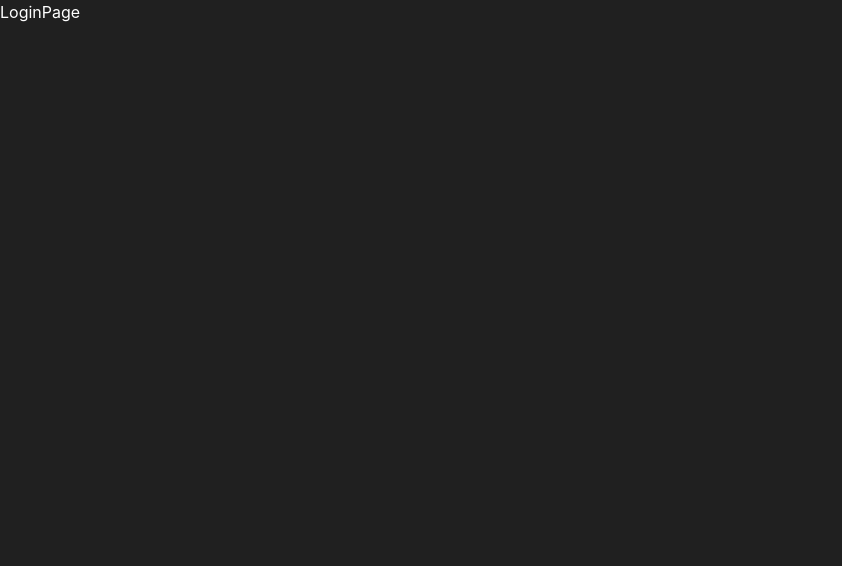
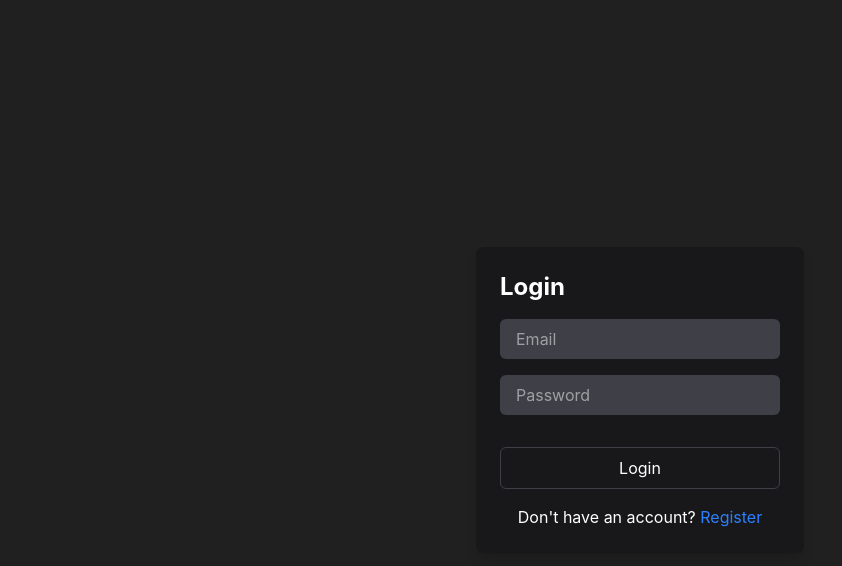
Before and after one commit to julioguerrero131/mern-crud-auth, a React app in the folder frontend/: page /login in a window 1280 px wide. Shown: the top 566 px of the page, without its empty margins (0-842 px from the left). Built offline with nearby package versions, Linux system fonts and the light colour scheme; the HTML template or start-up script is replaced by a standard one.

Commit message:
feat: login terminado, maneja y muestra errores igual que al registrarse, y enlace añadido para moverse entre login y register

```diff
--- a/frontend/src/api/auth.js
+++ b/frontend/src/api/auth.js
@@ -3,3 +3,5 @@ import axios from "axios"
 const API_URL = "http://localhost:3000/api"
 
 export const registerRequest = (user) => axios.post(API_URL + "/register", user)
+
+export const loginRequest = (user) => axios.post(API_URL + "/login", user)
--- a/frontend/src/context/AuthProvider.jsx
+++ b/frontend/src/context/AuthProvider.jsx
@@ -1,5 +1,5 @@
-import { registerRequest } from "../api/auth.js";
-import { useState } from "react";
+import { registerRequest, loginRequest } from "../api/auth.js";
+import { useState, useEffect } from "react";
 import { AuthContext } from "./AuthContext";
 
 export const AuthProvider = ({ children }) => {
@@ -17,10 +17,32 @@ export const AuthProvider = ({ children }) => {
         setErrors(err.response.data.message);
       });
   };
+
+  const signin = async (user) => {
+    await loginRequest(user)
+      .then((res) => {
+        setUser(res.data);
+        setIsAuthenticated(true);
+      })
+      .catch((err) => {
+        setErrors(err.response.data.message);
+      });
+  };
+
+  useEffect(() => {
+    if (errors.length > 0) {
+      const timer = setTimeout(() => {
+        setErrors([]);
+      }, 10000);
+      return () => clearTimeout(timer);
+    }
+  }, [errors]);
+
   return (
     <AuthContext.Provider
       value={{
         signup,
+        signin,
         user,
         isAuthenticated,
         errors
--- a/frontend/src/pages/LoginPage.jsx
+++ b/frontend/src/pages/LoginPage.jsx
@@ -1,7 +1,80 @@
-import React from 'react'
+import { useForm } from "react-hook-form";
+import { useAuth } from "../context/AuthContext.js";
+import { useEffect } from "react";
+import { useNavigate } from "react-router-dom";
+import { Link } from "react-router-dom";
 
 export default function LoginPage() {
+  const {
+    register,
+    handleSubmit,
+    formState: { errors },
+  } = useForm();
+  const {
+    signin,
+    isAuthenticated,
+    errors: loginErrors,
+  } = useAuth();
+  const navigate = useNavigate();
+
+  useEffect(() => {
+      if (isAuthenticated) navigate("/tasks");
+    }, [isAuthenticated, navigate]);
+
+  const onSubmit = async (data) => {
+    signin(data);
+  };
+
   return (
-    <div>LoginPage</div>
-  )
+    <div className="flex items-center justify-center min-h-screen">
+      <form
+        onSubmit={handleSubmit(onSubmit)}
+        className="flex flex-col bg-zinc-900 p-6 rounded-lg shadow-lg"
+      >
+        <h1 className="text-2xl font-bold mb-4">Login</h1>
+        {loginErrors.map((error, index) => (
+          <div
+            key={index}
+            className="bg-red-500 p-2 text-white mb-4 rounded-sm"
+          >
+            {error}
+          </div>
+        ))}
+        <input
+          type="email"
+          name="email"
+          placeholder="Email"
+          {...register("email", { required: true })}
+          className="bg-zinc-700 text-white px-4 py-2 rounded-md mb-4"
+        />
+        {errors.email && (
+          <span className="text-red-500 mb-4">Email is required</span>
+        )}
+        <input
+          type="password"
+          name="password"
+          placeholder="Password"
+          {...register("password", { required: true })}
+          className="bg-zinc-700 text-white px-4 py-2 rounded-md mb-4"
+        />
+        {errors.password && (
+          <span className="text-red-500 mb-4">Password is required</span>
+        )}
+
+        <button
+          type="submit"
+          className="p-2 rounded-md mt-4 border border-zinc-700 hover:bg-zinc-700 transition-colors"
+        >
+          Login
+        </button>
+
+        <p className="mt-4 text-center">
+          Don't have an account?{" "}
+          <Link to="/register" className="text-blue-500 hover:underline">
+            Register
+          </Link>
+        </p>
+      </form>
+    </div>
+  );
 }
--- a/frontend/src/pages/RegisterPage.jsx
+++ b/frontend/src/pages/RegisterPage.jsx
@@ -2,6 +2,7 @@ import { useForm } from "react-hook-form";
 import { useAuth } from "../context/AuthContext.js";
 import { useEffect } from "react";
 import { useNavigate } from "react-router-dom";
+import { Link } from "react-router-dom";
 
 export default function RegisterPage() {
   const {
@@ -9,7 +10,11 @@ export default function RegisterPage() {
     handleSubmit,
     formState: { errors },
   } = useForm();
-  const { signup, isAuthenticated, errors: registerErrors } = useAuth();
+  const {
+    signup,
+    isAuthenticated,
+    errors: registerErrors
+  } = useAuth();
   const navigate = useNavigate();
 
   useEffect(() => {
@@ -26,8 +31,12 @@ export default function RegisterPage() {
         onSubmit={handleSubmit(onSubmit)}
         className="flex flex-col bg-zinc-900 p-6 rounded-lg shadow-lg"
       >
+        <h1 className="text-2xl font-bold mb-4">Register</h1>
         {registerErrors.map((error, index) => (
-          <div key={index} className="bg-red-500 p-2 text-white mb-4 rounded-sm">
+          <div
+            key={index}
+            className="bg-red-500 p-2 text-white mb-4 rounded-sm"
+          >
             {error}
           </div>
         ))}
@@ -68,6 +77,13 @@ export default function RegisterPage() {
         >
           Register
         </button>
+
+        <p className="mt-4 text-center">
+          Do have an account?{" "}
+          <Link to="/login" className="text-blue-500 hover:underline">
+            Login
+          </Link>
+        </p>
       </form>
     </div>
   );
```
